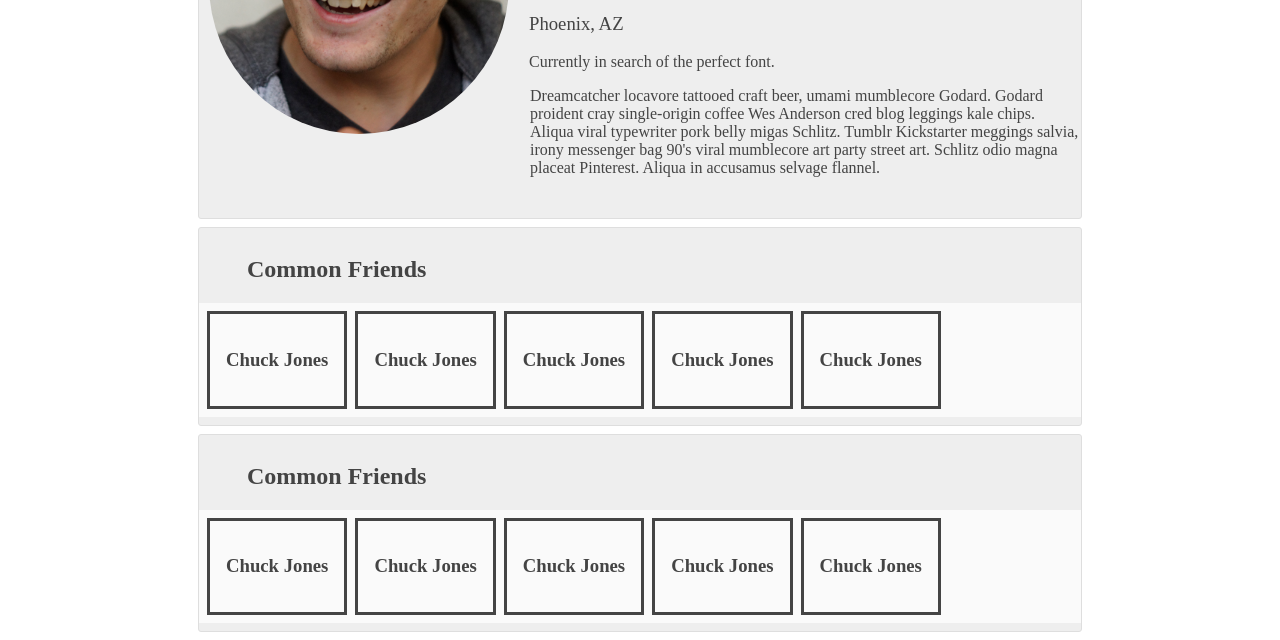
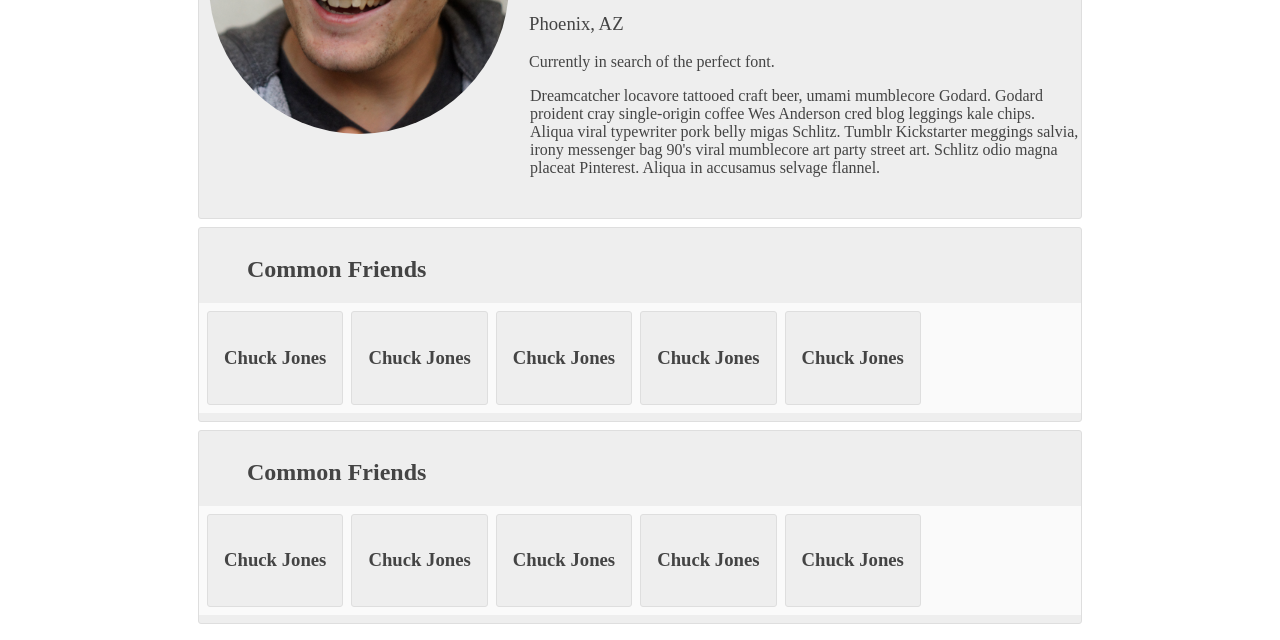
Before and after one commit to 2015-Arizona-Opportunity-Hack/Team8, a plain HTML site: page webfrontend/profile.html in a window 1280 px wide. Shown: the part 615-1255 px from the top of the page. Drawn offline with Linux system fonts and the light colour scheme.

Commit message:
Friend card being styling
Background color, rounded corners

```diff
--- a/webfrontend/framework.css
+++ b/webfrontend/framework.css
@@ -100,10 +100,8 @@ nav li:hover .profItem{
     background: #eeeeee;
     color: #444;
     margin: .5em;
+    border: 1px solid #dedede;
     border-radius: 3px;
-    border-style: solid;
-    border-width: 1px;
-    border-color: #dedede;
 }
 
 .contentInnerWhite {
@@ -120,10 +118,12 @@ nav li:hover .profItem{
 .friendCard {
     margin-left: .5em;
     margin-top: .5em;
-    border: solid;
+    border: 1px solid #dedede;
+    border-radius: 3px;
     max-width: 200px;
     text-align: center;
-        float: left;
+    float: left;
+    background: #eeeeee;
 }
 
 .friendCardInner {
```
